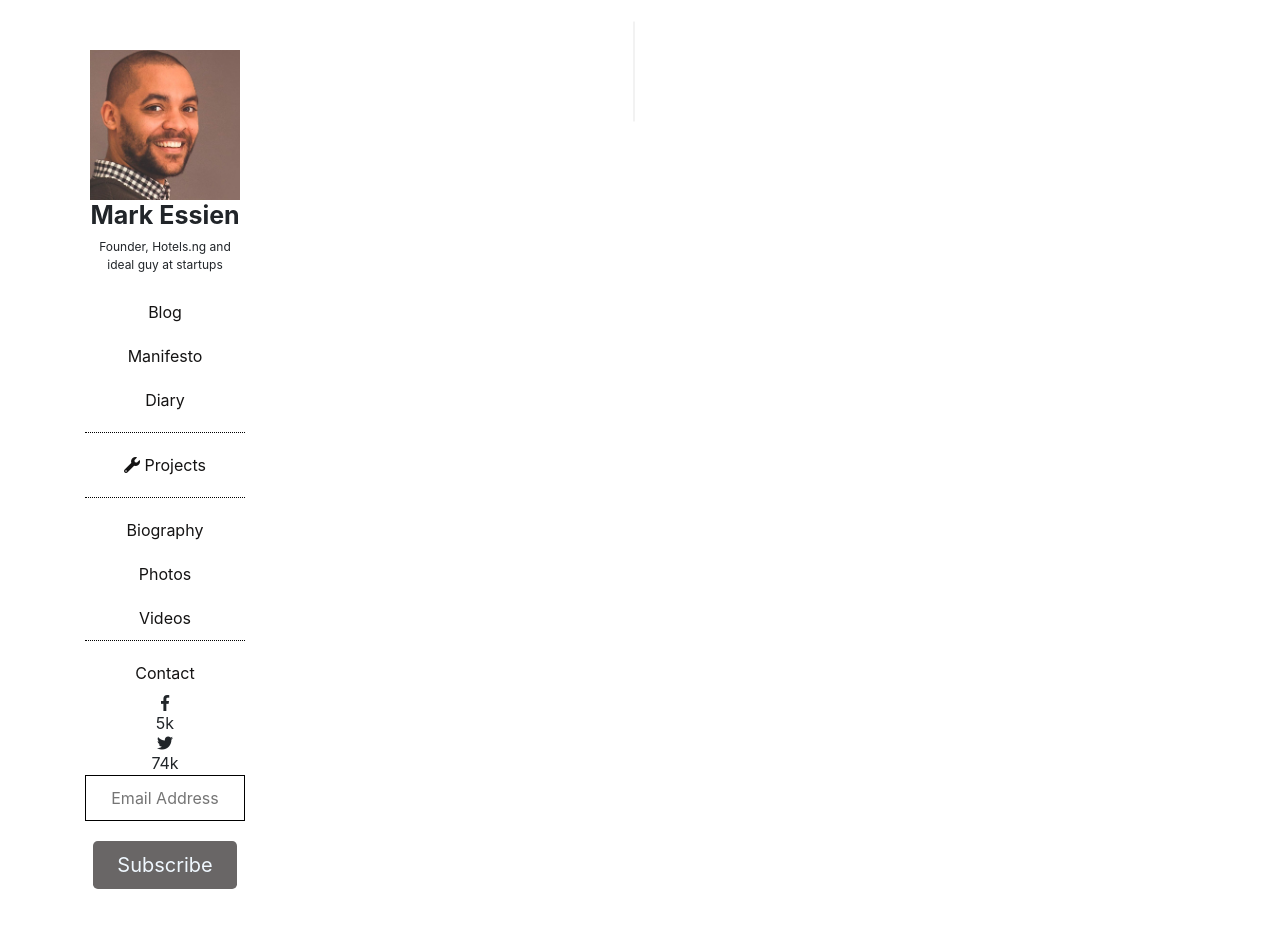
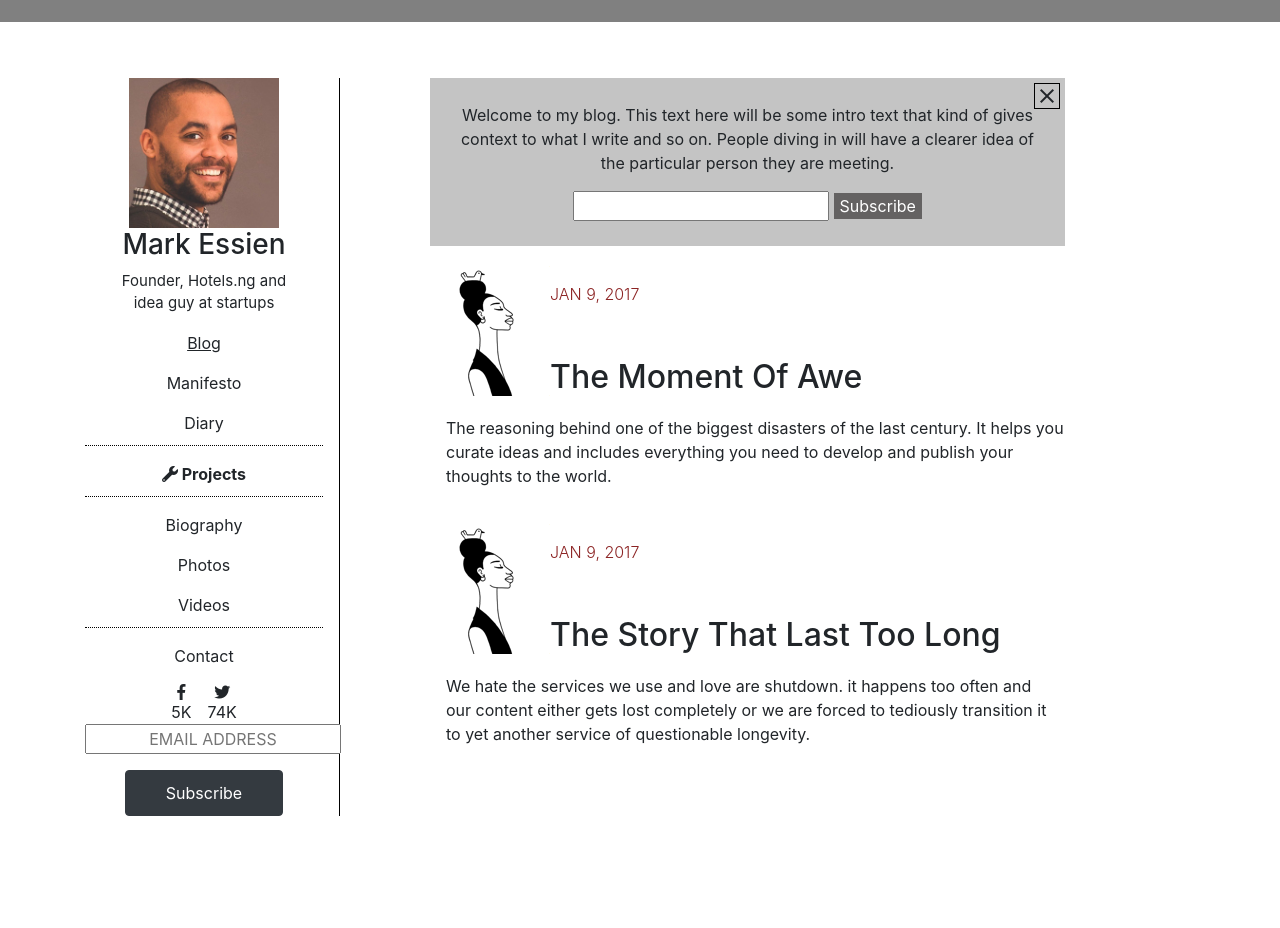
Before and after one commit to Daltimore/socialApp, a plain HTML site: page index.html in a window 1280 px wide. After the commit the page ends 832 px from the top, so only its background shows below. Drawn offline with nearby package versions, Linux system fonts and the light colour scheme.

Commit message:
add: blog post and single post

```diff
--- a/index.html
+++ b/index.html
@@ -1,59 +1,114 @@
-<!DOCTYPE html>
-<html>
+<html lang="en">
+
 <head>
-    <meta charset="utf-8" />
-    <meta http-equiv="X-UA-Compatible" content="IE=edge">
-    <meta name="viewport" content="width=device-width, initial-scale=1">
-    <title>Social App</title>
-    <!-- Bootstrap 4 CDN -->
+  <meta charset="UTF-8">
+  <meta name="viewport" content="width=device-width, initial-scale=1.0">
+  <meta http-equiv="X-UA-Compatible" content="ie=edge">
+  <!-- Font Awesome CDN -->
+  <link rel="stylesheet" href="https://use.fontawesome.com/releases/v5.5.0/css/all.css" integrity="sha384-B4dIYHKNBt8Bc12p+WXckhzcICo0wtJAoU8YZTY5qE0Id1GSseTk6S+L3BlXeVIU" crossorigin="anonymous">
+  <!-- Bootstrap CDN -->
   <link rel="stylesheet" href="https://stackpath.bootstrapcdn.com/bootstrap/4.1.3/css/bootstrap.min.css" integrity="sha384-MCw98/SFnGE8fJT3GXwEOngsV7Zt27NXFoaoApmYm81iuXoPkFOJwJ8ERdknLPMO" crossorigin="anonymous">
-    <link rel="stylesheet" href="https://use.fontawesome.com/releases/v5.5.0/css/all.css" integrity="sha384-B4dIYHKNBt8Bc12p+WXckhzcICo0wtJAoU8YZTY5qE0Id1GSseTk6S+L3BlXeVIU" crossorigin="anonymous">
-    <!-- SCSS File -->
+  <link href="https://fonts.googleapis.com/icon?family=Material+Icons" rel="stylesheet">
   <link rel="stylesheet" href="scss/main.css">
 
+  <title>Blog Post</title>
+
 </head>
+
 <body>
+  <div class="top-fluid">
+
+  </div>
+
   <div class="container">
-      <div class="row" id="containr">
-        <div class="col-2 text-center">
-            <img src="essien.png" width="150" height="150" />
-            <br />
-            <h6 id="markID">Mark Essien</h6>
-            <p style="font-size: 12px;">Founder, Hotels.ng and<br/>ideal guy at startups</p>
-            <div id="sider">
-            <a href="#">Blog</a>
-            <a href="#">Manifesto</a>
-            <a href="#">Diary</a>
-            <!-- .................... -->
-            <a href="#" id="dotted"><i class="fas fa-wrench"></i>&nbsp;Projects</a>
-            <!-- .................... -->
-            <a href="#">Biography</a>
-            <a href="#">Photos</a>
-            <a href="#" id="dott">Videos</a>
-            <a href="#">Contact</a>
-            <div id="social">
-              <div id="social1">
-                  <i class="fab fa-facebook-f"></i> <span>5k</span>
-                  <i class="fab fa-twitter"></i>  <span>74k</span>
+    <div class="row">
+      <section class="col-md-3">
+        <aside class="pr-3">
+          <img src="essien.png" width="150" height="150">
+          <h3>Mark Essien</h3>
+          <p class="founder-details">Founder, Hotels.ng and <br/>idea guy at startups</p>
+          <nav>
+            <p class="text-center">
+              <u>Blog </u>
+            </p>
+            <p class="text-center">Manifesto</p>
+            <p class="text-center dotted-line">Diary</p>
+            <p class="text-center font-weight-bold dotted-line">
+              <i class="fas fa-wrench"></i> Projects</p>
+            <p class="text-center">Biography</p>
+            <p class="text-center">Photos</p>
+            <p class="text-center dotted-line">Videos</p>
+            <p class="text-center">Contact</p>
+            <div class="text-center d-flex justify-content-center">
+              <div class="d-flex flex-column mr-3">
+                <i class="fab fa-facebook-f"></i>
+                <span>5K</span>
+              </div>
+              <div class="d-flex flex-column">
+                <i class="fab fa-twitter"></i>
+                <span>74K</span>
+              </div>
+            </div>
+            <p class="text-center">
+              <input placeholder="EMAIL ADDRESS" class="text-center">
+            </p>
+
+            <p class="text-center">
+              <button class="btn btn-dark" id="subtn">Subscribe</button>
+            </p>
+
+          </nav>
+        </aside>
+      </section>
+      <section class=" main-body col-7">
+        <div id="main-content">
+            <i class=" clear material-icons">clear</i>
+            <p id="contents"> Welcome to my blog. This text here will be some intro text that kind of gives
+            context to what I write and so on. People diving in will have a clearer idea of the
+            particular person they are meeting.</p>
+            <div id="inputs">
+            <input type="text" id="main-input">
+            <button id="subscribebtn">Subscribe</button>
         </div>
 
         </div>
-          <div class="text-center" >
-            <input placeholder="Email Address" id="inputStyle">
-            <button class="btn btn-lg" id="form">Subscribe</button>
+        <header>
+          <div id="wrapper" class="d-flex">
+            <img id="header-image" src="blog-header-image.png" />
+            <div class="title-container d-flex flex-column justify-content-between pt-3">
+              <p class="date">JAN 9, 2017</p>
+              <h2 class="mb-0">The Moment Of Awe</h2>
             </div>
           </div>
+        </header>
+
+        <div class="ml-md-3">
+          <p>The reasoning behind one of the biggest disasters of the last century. It helps you curate ideas and includes
+            everything you need to develop and publish your thoughts to the world. </p>
         </div>
-        <div class="col-10">
-              <hr>
+
+        <header>
+          <div id="wrapper" class="d-flex">
+            <img id="header-image" src="blog-header-image.png" />
+            <div class="title-container d-flex flex-column justify-content-between pt-3">
+              <p class="date">JAN 9, 2017</p>
+              <h2 class="mb-0">The Story That Last Too Long</h2>
             </div>
+          </div>
+        </header>
+
+        <div class="ml-md-3">
+          <p>We hate the services we use and love are shutdown. it happens too often and <br/>our content either gets lost completely or we are forced to tediously transition it  <br/> to yet another service of questionable longevity.</p>
+        </div>
+
+      </section>
     </div>
   </div>
 
-    <!-- Optional JavaScript -->
-    <!-- jQuery first, then Popper.js, then Bootstrap JS -->
-    <script src="https://code.jquery.com/jquery-3.3.1.slim.min.js" integrity="sha384-q8i/X+965DzO0rT7abK41JStQIAqVgRVzpbzo5smXKp4YfRvH+8abtTE1Pi6jizo" crossorigin="anonymous"></script>
-    <script src="https://cdnjs.cloudflare.com/ajax/libs/popper.js/1.14.3/umd/popper.min.js" integrity="sha384-ZMP7rVo3mIykV+2+9J3UJ46jBk0WLaUAdn689aCwoqbBJiSnjAK/l8WvCWPIPm49" crossorigin="anonymous"></script>
-    <script src="https://stackpath.bootstrapcdn.com/bootstrap/4.1.3/js/bootstrap.min.js" integrity="sha384-ChfqqxuZUCnJSK3+MXmPNIyE6ZbWh2IMqE241rYiqJxyMiZ6OW/JmZQ5stwEULTy" crossorigin="anonymous"></script>
+  <script src="https://code.jquery.com/jquery-3.3.1.slim.min.js" integrity="sha384-q8i/X+965DzO0rT7abK41JStQIAqVgRVzpbzo5smXKp4YfRvH+8abtTE1Pi6jizo"
+    crossorigin="anonymous"></script>
+  <script src="https://cdnjs.cloudflare.com/ajax/libs/popper.js/1.14.3/umd/popper.min.js" integrity="sha384-ZMP7rVo3mIykV+2+9J3UJ46jBk0WLaUAdn689aCwoqbBJiSnjAK/l8WvCWPIPm49"
+    crossorigin="anonymous"></script>
 </body>
+
 </html>
--- a/scss/main.scss
+++ b/scss/main.scss
@@ -1,77 +1,135 @@
-body{
-  margin: 50px;
+$smT: 48px;
+$bgT: 60px;
+$smFontSize: 24 px;
+$bgFontSize: 48 px;
+$primaryClr: #fff;
+$secondaryClr: #8c2424;
+$greyColor: rgb(128, 128, 128);
+$darkColor: #000;
+
+
+body {
+  margin: 0;
+  width: 100%;
+  background-color: $primaryClr;
+  border-top: $greyColor solid 22px;
+  padding-top: 56px;
 }
-#containr{
-  display: flex;
-  justify-content: space-between;
-}
-#markID{
-  font-weight: bold;
-  font-size: 25px
 
-}
-#sider{
-  display: flex;
-  flex-direction: column;
-
-  a {
-    color: rgb(20, 19, 19);
-    justify-content: space-between;
-    margin-top: 10px;
-    margin-bottom: 10px;
-    text-decoration: none;
-  }
-  a:active {
-    text-decoration: underline;
-  }
-  #dotted {
-    border-top: 1px dotted #000;
-    border-bottom: 1px dotted #000;
+header {
   padding-top: 20px;
   padding-bottom: 20px;
 }
-  #dott {
-    border-bottom: 1px dotted #000;
-    padding-bottom: 10px;
-  }
-#social {
-  grid-template-columns: 1fr 1fr;
+
+
+a {
+  color: #000;
 }
 
-  #social1 {
-    display: grid;
+article {
+  .date {
+    color: $secondaryClr;
+    font-weight: bold;
   }
-  #inputStyle{
-    width: 100%;
-    border: 1px solid #000;
-    padding: 10px;
+
+  .divider {
+    width: 70%;
+    margin: 0 auto;
+    border: solid $greyColor 1.1px;
   }
-::-webkit-input-placeholder {
+
+  #blog-image {
+    max-width: 100%;
+  }
+
+  p {
+    text-align: justify;
+    font-size: 20px;
+  }
+
+  .social-button {
+    color: white;
+    background-color: darkblue;
+  }
+}
+
+aside {
+  text-align: center;
+  border-right: 1px solid $darkColor;
+
+  .aside-input::placeholder {
     text-align: center;
   }
 
-:-moz-placeholder { /* Firefox 18- */
-  text-align: center;
+  .aside-btn {
+    background-color: grey;
+    height: 40px;
+    width: 50%;
+    margin: 10px;
+    color: #fff;
   }
 
-::-moz-placeholder {  /* Firefox 19+ */
-  text-align: center;
+  a:hover {
+    border-top: 1px dotted $darkColor;
+    border-bottom: 1px dotted #000;
+    color: #000;
   }
 
-:-ms-input-placeholder {
-  text-align: center;
+  .bordered-top-bottom {
+    border-top: 1px dotted $darkColor;
+    border-bottom: 1px dotted $darkColor;
   }
-#form {
-  margin-top: 20px;
-  color: aliceblue;
-  background-color: rgb(105, 102, 102);
-  width: 90%
+
+  .dotted-line {
+    border-bottom: 1px dotted $darkColor;
+    border-bottom-width: 1px;
+    padding-bottom: 10px;
+  }
+
+  .founder-details {
+    font-size: 15px;
   }
 
 }
+.date {
+  color: $secondaryClr;
+  font-weight: 300;
+}
 
-hr{
-  color: #000;
-  transform: rotate(90deg) translateY(101px) translateX(5px);
-  width: 100px;
+textarea.form-control {
+  background-color: #C4C4C4;
+  border-radius: 0px;
+
 }
+
+#subtn {
+  padding: 10px 40px 10px 40px;
+}
+.main-body{
+  width: 100%;
+  margin-left: 60px;
+}
+#main-content{
+  text-align: center;
+  background: #C4C4C4;
+  padding: 25px;
+  width: 100%;
+
+}
+#main-input{
+  position: relative;
+}
+.clear{
+  border:1px solid black;
+  cursor: pointer;
+  position: absolute;
+  right:20px;
+  top:5px;
+}
+
+#subscribebtn{
+  background: #646262;
+  border: none;
+  color: #fff;
+
+}
```
Also changed, not shown: singlePost.html (added, +138 -0 lines), blog-header-image.png (added), blog-image.png (added), css/main.css (deleted), scss/main.css, 1 other file. Lines whose indentation alone changed are shown as unchanged.
